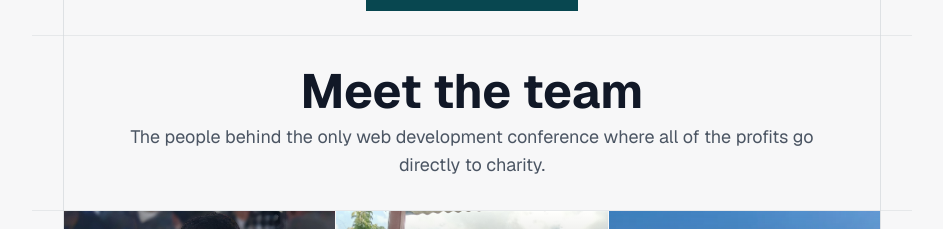
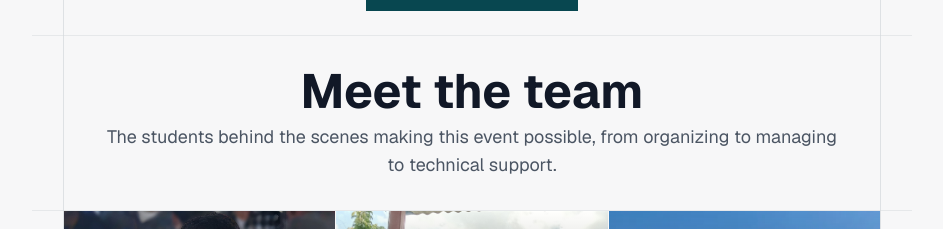
Before and after one commit to Manish-Tamang/godawarihacks, a Next.js app: page / in a window 1280 px wide. Shown: the part 9900-10129 px from the top of the page, without its empty margins (168-1111 px from the left). Built offline with nearby package versions, Linux system fonts and the light colour scheme.

Commit message:
fix: Update team description to reflect the contributions of students

```diff
--- a/app/components/Team.tsx
+++ b/app/components/Team.tsx
@@ -54,7 +54,7 @@ export function Team() {
               Meet the team
             </h2>
             <p className="text-base md:text-lg text-gray-600 max-w-3xl mx-auto px-4">
-              The people behind the only web development conference where all of the profits go directly to charity.
+              The students behind the scenes making this event possible, from organizing to managing to technical support.
             </p>
           </div>
         </GridWrapper>
```
